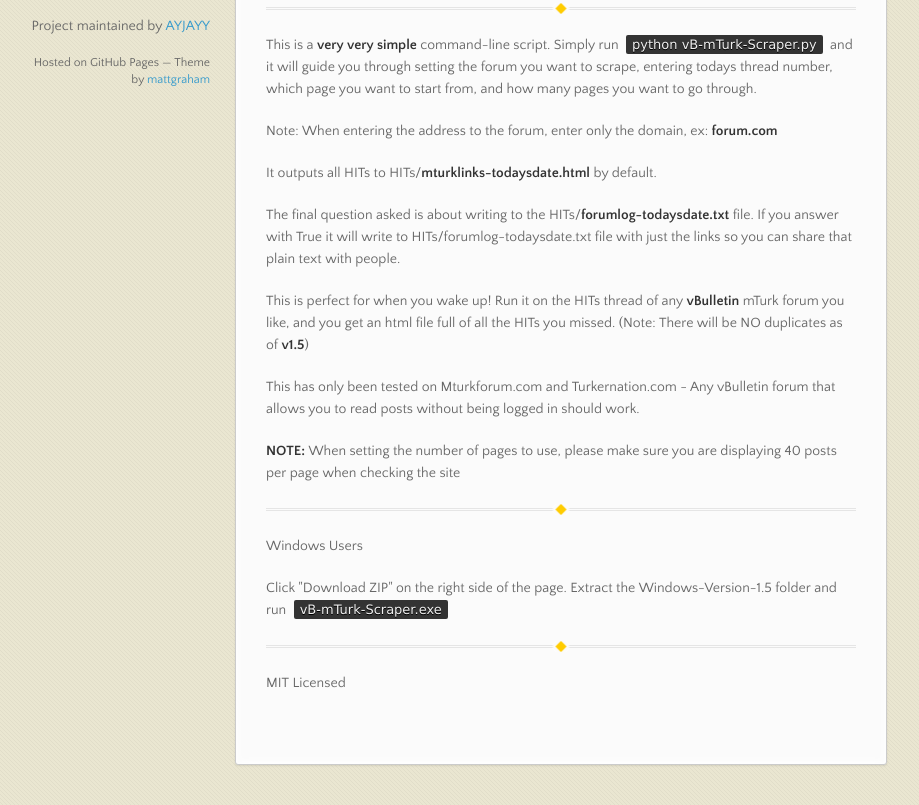
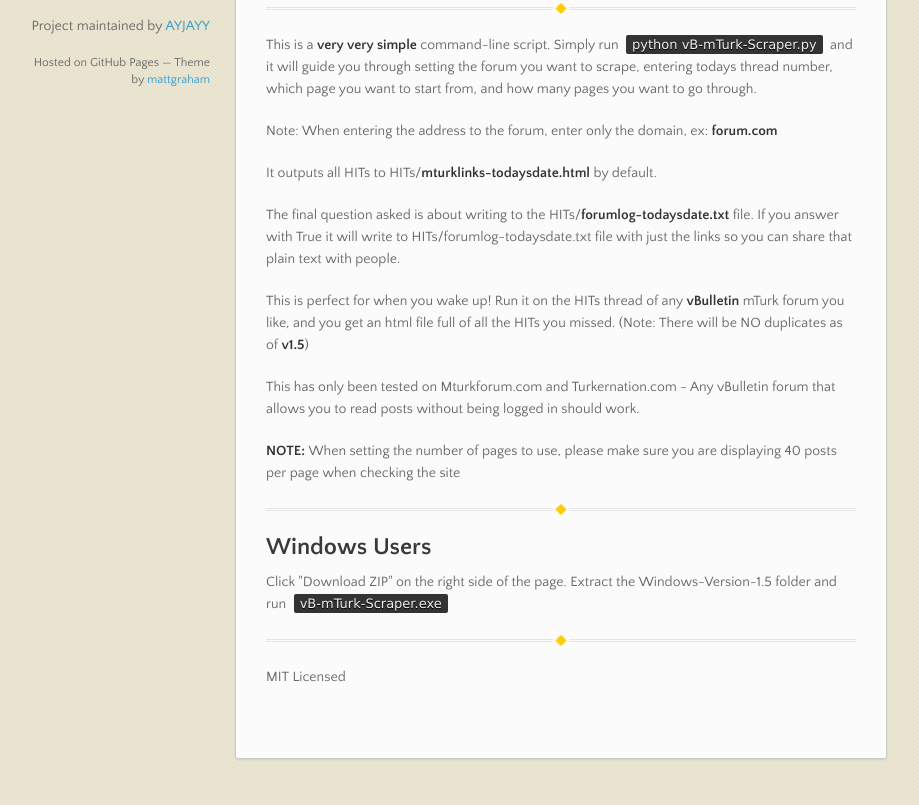
Before and after one commit to AJBBB/vB-mTurk-Scraper, a plain HTML site: page index.html in a window 1280 px wide. Shown: the part 672-1477 px from the top of the page, without its empty margins (80-999 px from the left). Drawn offline with nearby package versions, Linux system fonts and the light colour scheme.

Commit message:
Create gh-pages branch via GitHub

```diff
--- a/index.html
+++ b/index.html
@@ -87,7 +87,8 @@
 
 <hr>
 
-<p>Windows Users</p>
+<h2>
+<a id="windows-users" class="anchor" href="#windows-users" aria-hidden="true"><span aria-hidden="true" class="octicon octicon-link"></span></a>Windows Users</h2>
 
 <p>Click "Download ZIP" on the right side of the page. Extract the Windows-Version-1.5 folder and run <code>vB-mTurk-Scraper.exe</code></p>
 
```
Also changed, not shown: params.json (+1 -1 lines).
